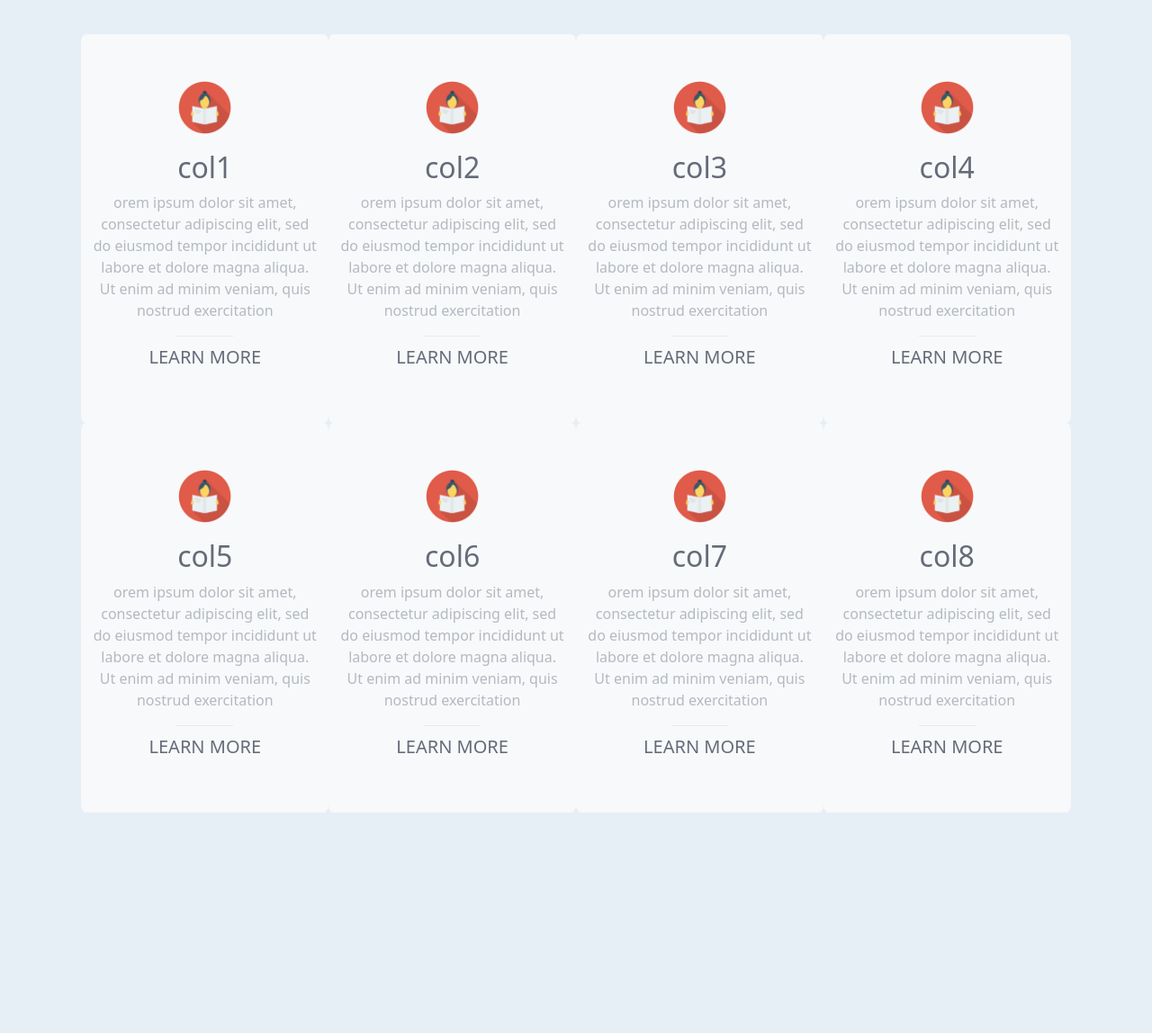
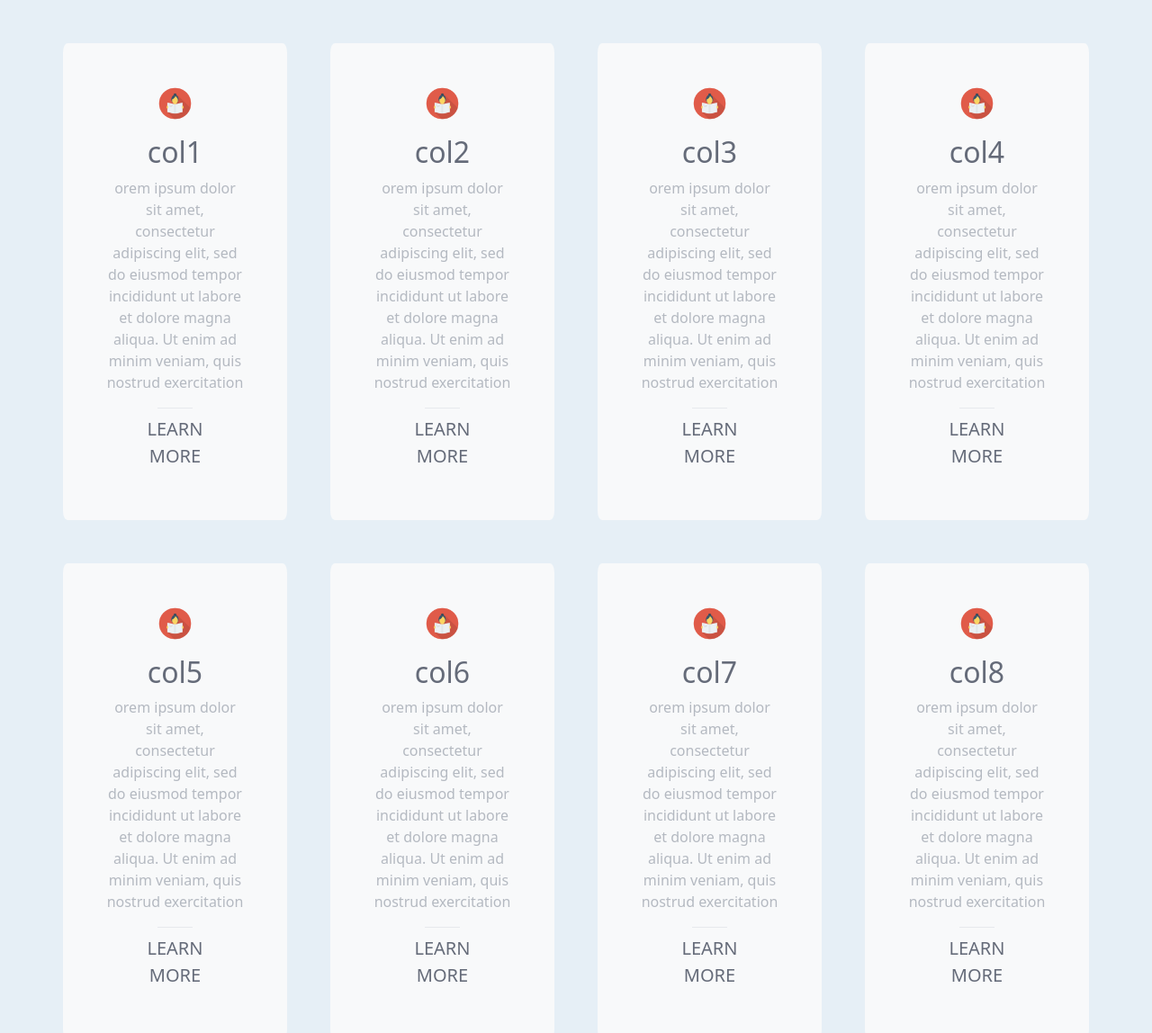
Before and after one commit to shreejanjoshi/Bootstrap, a plain HTML site: page index.html in a window 1280 px wide. Shown: the top 1148 px of the page at 90% size. Before the commit the page ends 941 px from the top, so only its background shows below. Drawn offline with nearby package versions, Linux system fonts and the light colour scheme.

Commit message:
2nd commit

```diff
--- a/css/style.css
+++ b/css/style.css
@@ -17,7 +17,7 @@ img{
 }
 
 .container-fluid{
-    padding: 3% 8%;
+    /*padding: 3% 8%;*/
 
 }
 
@@ -31,7 +31,7 @@ img{
 }
 
 div{
-    padding: 50px 10px;
+    /*padding: 50px 10px;*/
     border-radius: 2%;
 }
 
--- a/index.html
+++ b/index.html
@@ -13,9 +13,9 @@
     <link rel="stylesheet" href="css/style.css">
 </head>
 <body>
-<main class="container-fluid">
-<section class="row">
-    <div class="col-lg-3 col-md-4 col-sm-6 bg-light ">
+<main class="container">
+<section class="row gap-5 mt-5">
+    <div class="col-sm bg-light p-0 p-sm-1 p-md-2 p-lg-5">
         <figure><img src="img/icon.png" alt=""></figure>
         <h2>col1</h2>
         <p>orem ipsum dolor sit amet, consectetur adipiscing elit, sed do eiusmod tempor incididunt
@@ -23,7 +23,7 @@
         <hr>
         <button type="button" class="btn btn-outline-primary btn-lg text-uppercase">Learn More</button>
     </div>
-    <div class="col-lg-3 col-md-4 col-sm-6 bg-light">
+    <div class="col-sm bg-light p-0 p-sm-1 p-md-2 p-lg-5">
         <figure><img src="img/icon.png" alt=""></figure>
         <h2>col2</h2>
         <p>orem ipsum dolor sit amet, consectetur adipiscing elit, sed do eiusmod tempor incididunt
@@ -31,7 +31,7 @@
         <hr>
         <button type="button" class="btn btn-outline-primary btn-lg text-uppercase">Learn More</button>
     </div>
-    <div class="col-lg-3 col-md-4 col-sm-6 bg-light">
+    <div class="col-sm bg-light p-0 p-sm-1 p-md-2 p-lg-5">
         <figure><img src="img/icon.png" alt=""></figure>
         <h2>col3</h2>
         <p>orem ipsum dolor sit amet, consectetur adipiscing elit, sed do eiusmod tempor incididunt
@@ -39,7 +39,7 @@
         <hr>
         <button type="button" class="btn btn-outline-primary btn-lg text-uppercase">Learn More</button>
     </div>
-    <div class="col-lg-3 col-md-4 col-sm-6 bg-light">
+    <div class="col-sm bg-light p-0 p-sm-1 p-md-2 p-lg-5">
         <figure><img src="img/icon.png" alt=""></figure>
         <h2>col4</h2>
         <p>orem ipsum dolor sit amet, consectetur adipiscing elit, sed do eiusmod tempor incididunt
@@ -49,8 +49,8 @@
     </div>
 </section>
 
-<section class="row">
-    <div class="col-lg-3 col-md-4 col-sm-6 bg-light">
+<section class="row gap-5 mt-5 mb-5">
+    <div class="col-sm bg-light p-0 p-sm-1 p-md-2 p-lg-5">
         <figure><img src="img/icon.png" alt=""></figure>
         <h2>col5</h2>
         <p>orem ipsum dolor sit amet, consectetur adipiscing elit, sed do eiusmod tempor incididunt
@@ -58,7 +58,7 @@
         <hr>
         <button type="button" class="btn btn-outline-primary btn-lg text-uppercase">Learn More</button>
     </div>
-    <div class="col-lg-3 col-md-4 col-sm-6 bg-light">
+    <div class="col-sm bg-light p-0 p-sm-1 p-md-2 p-lg-5">
         <figure><img src="img/icon.png" alt=""></figure>
         <h2>col6</h2>
         <p>orem ipsum dolor sit amet, consectetur adipiscing elit, sed do eiusmod tempor incididunt
@@ -66,7 +66,7 @@
         <hr>
         <button type="button" class="btn btn-outline-primary btn-lg text-uppercase">Learn More</button>
     </div>
-    <div class="col-lg-3 col-md-4 col-sm-6 bg-light">
+    <div class="col-sm bg-light p-0 p-sm-1 p-md-2 p-lg-5">
         <figure><img src="img/icon.png" alt=""></figure>
         <h2>col7</h2>
         <p>orem ipsum dolor sit amet, consectetur adipiscing elit, sed do eiusmod tempor incididunt
@@ -74,7 +74,7 @@
         <hr>
         <button type="button" class="btn btn-outline-primary btn-lg text-uppercase">Learn More</button>
     </div>
-    <div class="col-lg-3 col-md-4 col-sm-6 bg-light">
+    <div class="col-sm bg-light p-0 p-sm-1 p-md-2 p-lg-5">
         <figure><img src="img/icon.png" alt=""></figure>
         <h2>col8</h2>
         <p>orem ipsum dolor sit amet, consectetur adipiscing elit, sed do eiusmod tempor incididunt
```
